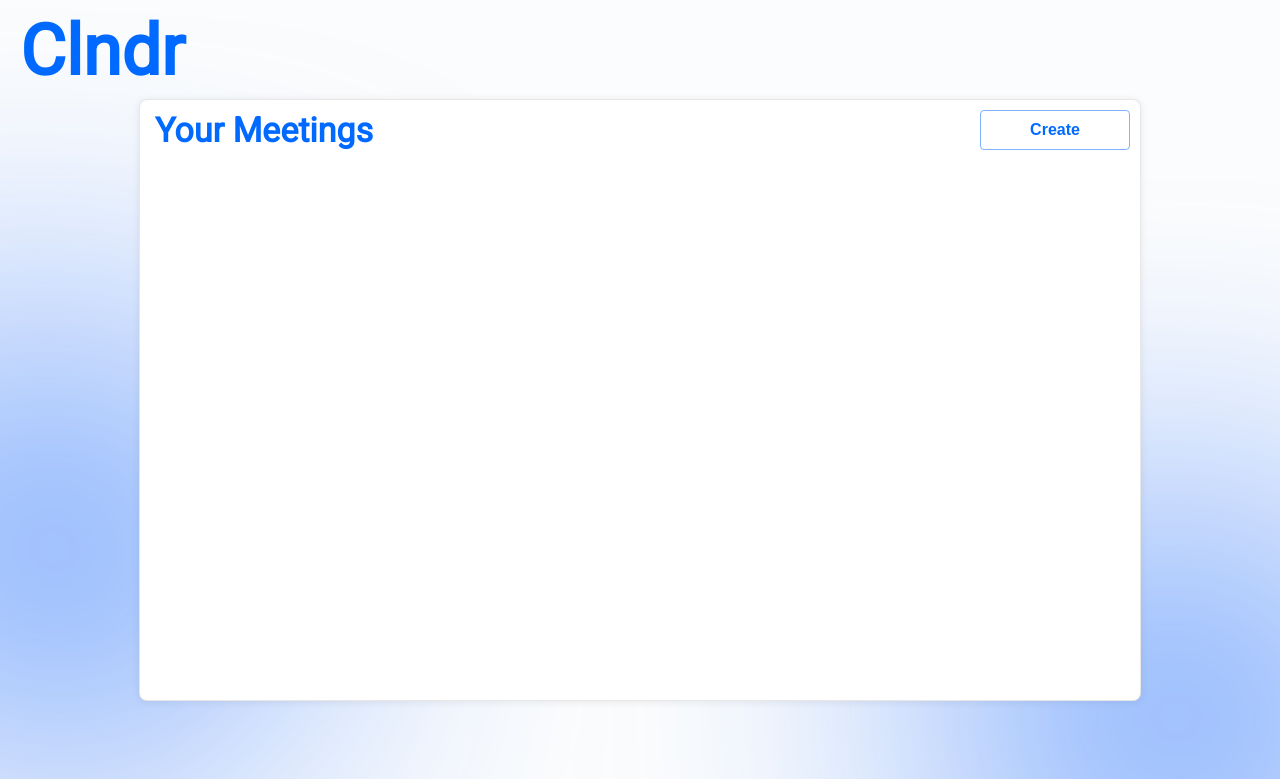
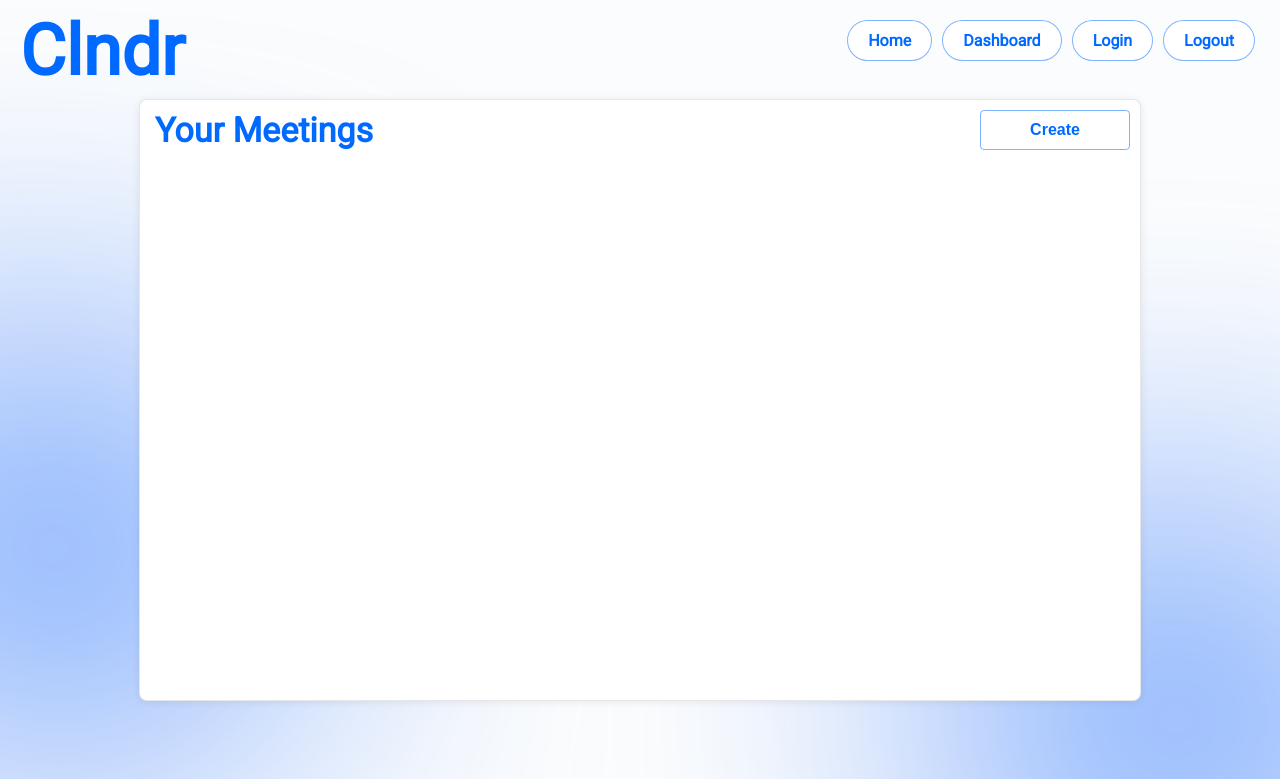
Before and after one commit to Ahmedsaed/Clndr, a Flask app: page /dashboard in a window 1280 px wide; the page is wider, and only the part inside the window is pictured. Shown: the top 779 px of that part. Run offline with Flask 3, Linux system fonts and the light colour scheme; a user stored in the database is signed in; data that the repository does not hold is empty.

Commit message:
add logout and navigation buttons to the header in base template

```diff
--- a/app/static/styles/base.css
+++ b/app/static/styles/base.css
@@ -55,6 +55,54 @@ main {
 	filter: blur(150px);
 }
 
+.nav {
+	position: absolute;
+	top: 0px;
+	right: 0px;
+
+	padding-top: 10px;
+	padding-right: 20px;
+
+	display: flex;
+	justify-content: flex-end;
+	align-items: center;
+}
+
+.nav-btn {
+	display: block;
+	text-decoration: none;
+
+	padding: 10px 20px;
+	margin: 10px 5px;
+
+	background-color: white;
+
+	border: 1px solid rgba(0,105,255,0.5);
+	border-radius: 40px;
+	transition: background-color 300ms ease-out, border-color 300ms ease-out, outline 300ms ease-out, border-radius 300ms ease-out;
+
+	color: rgb(0,105,255);
+	font-weight: 700;
+	font-size: 16px;
+	text-align: center;
+
+	cursor: pointer;
+	outline: 2px solid transparent;
+}
+
+.nav-btn:hover {
+	border-radius: 6px;
+	background-color: rgb(0,105,255);
+	color: white;
+	outline: 2px solid rgba(0,105,255,1);
+}
+
+.nav-btn.clicked {
+	border-color: rgb(0,105,255);
+	background-color: rgb(0,105,255);
+	color: white;
+}
+
 @media screen and (prefers-reduced-motion: reduce) {
 	html {
 		scroll-behavior: auto;
--- a/app/templates/base.html
+++ b/app/templates/base.html
@@ -15,9 +15,12 @@
 		<div id="header-title">
 			Clndr
 		</div>
-		<nav>
-			<!-- Navigation menu goes here -->
-		</nav>
+		<div class="nav">
+			<a class="nav-btn" href="/">Home</a>
+			<a class="nav-btn" href="/dashboard">Dashboard</a>
+			<a class="nav-btn" href="/login">Login</a>
+			<a class="nav-btn" href="/logout">Logout</a>
+		</div>
     </header>
     <main>
         {% block content %}{% endblock %}
--- a/app/templates/home.html
+++ b/app/templates/home.html
@@ -16,6 +16,7 @@
 		<a class="btn" href="#features">Features</a>
 		<a class="btn" href="#about">About</a>
 		<a class="btn" href="/register">Register</a>
+		<a class="btn" href="/dashboard">Dashboard</a>
 		<a class="btn" href="/login">Login</a>
 	</div>
 
```
Also changed, not shown: README.md.
